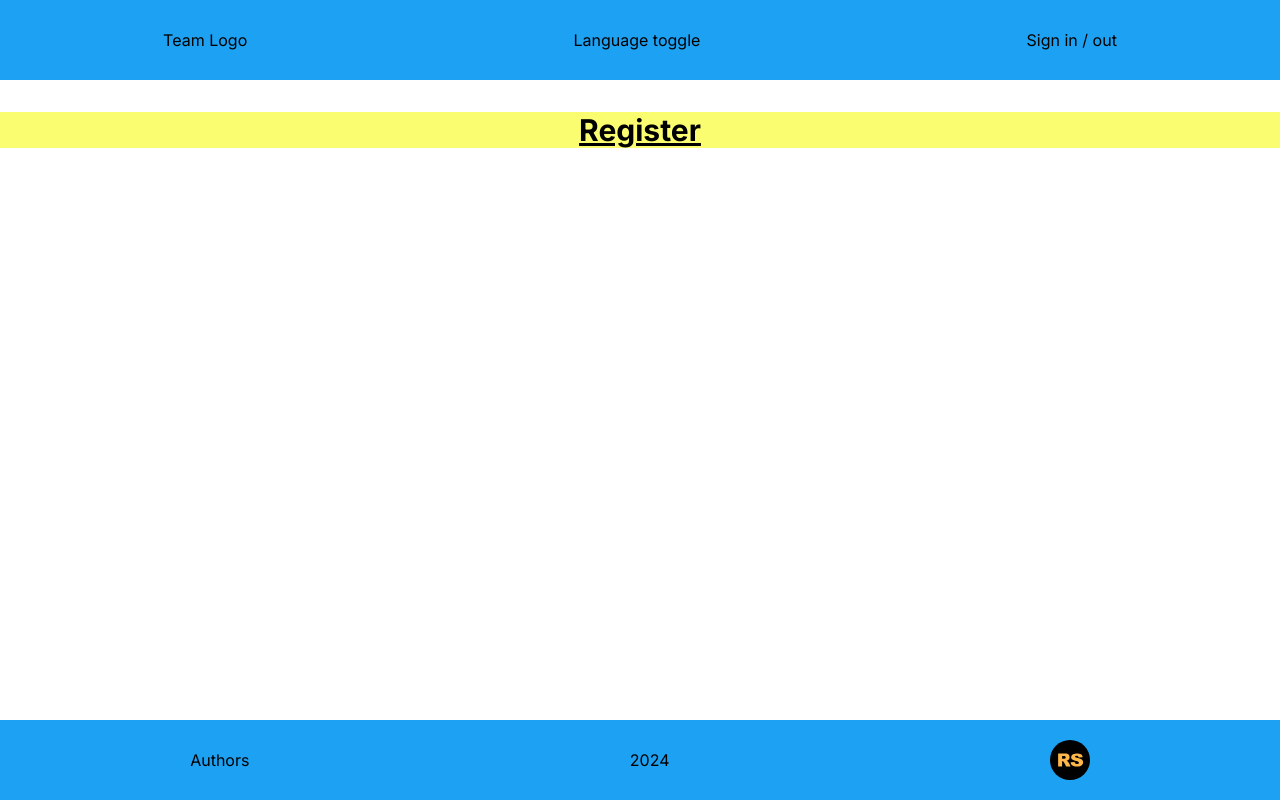
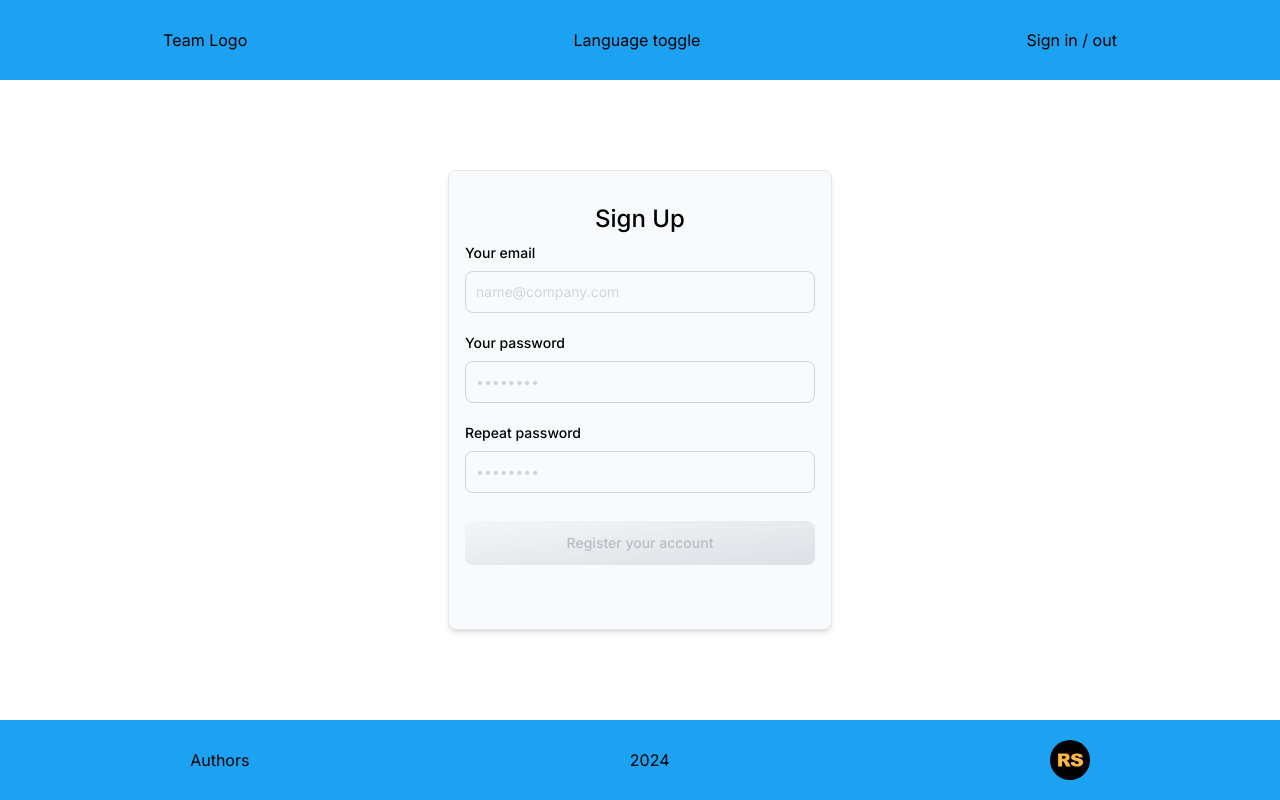
Before and after one commit to mamont79/graphiql-app, a Next.js app: page /register in a window 1280 px wide. Built offline with nearby package versions, Linux system fonts and the light colour scheme.

Commit message:
feat: add register form

```diff
--- a/app/register/page.tsx
+++ b/app/register/page.tsx
@@ -1,17 +1,12 @@
 import { Header } from '@/components/header/Header';
 import { Footer } from '@/components/footer/Footer';
+import RegisterForm from '@/components/auth/RegisterForm';
 
 export default function WelcomePage() {
   return (
     <div className="flex flex-col min-h-screen">
       <Header />
-
-      <div className="flex-grow">
-        <h1 className="text-3xl my-8 bg-[#fbfd70] font-bold underline text-center">
-          Register
-        </h1>
-      </div>
-
+      <RegisterForm />
       <Footer />
     </div>
   );
--- /dev/null
+++ b/components/auth/RegisterForm.tsx
@@ -0,0 +1,108 @@
+'use client';
+import { AuthType } from '@/types/authTypes';
+import { FormEvent, useState } from 'react';
+
+const RegisterForm = () => {
+  const [data, setData] = useState<AuthType>({
+    email: '',
+    password: '',
+  });
+
+  const handleSubmit = (e: FormEvent) => {
+    e.preventDefault();
+    console.log(data);
+  };
+
+  return (
+    <div className="flex-grow flex items-center justify-center">
+      <div className="w-full max-w-sm rounded-lg border border-gray-200 bg-background p-4 py-8 shadow-md">
+        <form action="" onSubmit={handleSubmit} className="group">
+          <h5 className="mb-2 text-center text-2xl font-medium text-text-900">Sign Up</h5>
+          <div className="mb-5">
+            <label
+              htmlFor="email"
+              className="mb-2 block text-sm font-medium text-text-900"
+            >
+              Your email
+            </label>
+            <input
+              type="email"
+              name="email"
+              id="email"
+              className="valid:[&:not(:placeholder-shown)]:border-primary [&:not(:placeholder-shown):not(:focus):invalid~span]:block invalid:[&:not(:placeholder-shown):not(:focus)]:border-red-400 block w-full rounded-lg border border-gray-300 bg-gray-50 p-2.5 text-sm text-gray-900 placeholder-gray-300 focus:border-blue-500 focus:ring-blue-500"
+              autoComplete="off"
+              required
+              pattern="[a-z0-9._+-]+@[a-z0-9.-]+\.[a-z]{2,}$"
+              placeholder="name@company.com"
+              onChange={(e) => {
+                setData({
+                  ...data,
+                  email: e.target.value,
+                });
+              }}
+            />
+            <span className="mt-1 hidden text-sm text-red-400">
+              Please enter a valid email address.{' '}
+            </span>
+          </div>
+          <div className="mb-5">
+            <label
+              htmlFor="password"
+              className="mb-2 block text-sm font-medium text-text-900"
+            >
+              Your password
+            </label>
+            <input
+              type="password"
+              name="password"
+              id="password"
+              placeholder="••••••••"
+              className="valid:[&:not(:placeholder-shown)]:border-primary [&:not(:placeholder-shown):not(:focus):invalid~span]:block invalid:[&:not(:placeholder-shown):not(:focus)]:border-red-400 block w-full rounded-lg border border-gray-300 bg-gray-50 p-2.5 text-sm text-gray-900 placeholder-gray-300 focus:border-blue-500 focus:outline-none focus:ring-blue-500 dark:border-gray-500 dark:bg-gray-600 dark:text-white dark:placeholder-gray-400"
+              pattern="^(?=.*[A-Za-z])(?=.*\d)(?=.*[\p{P}\p{S}]).{8,}$"
+              required
+              onChange={(e) => {
+                setData({
+                  ...data,
+                  password: e.target.value,
+                });
+              }}
+            />
+            <span className="mt-1 hidden text-sm text-red-400">
+              Password must be at least 8 characters, one letter, one digit, one special
+              character.{' '}
+            </span>
+          </div>
+          <div className="mb-5">
+            <label
+              htmlFor="password"
+              className="mb-2 block text-sm font-medium text-text-900"
+            >
+              Repeat password
+            </label>
+            <input
+              type="password"
+              name="password"
+              id="password"
+              placeholder="••••••••"
+              className="valid:[&:not(:placeholder-shown)]:border-primary [&:not(:placeholder-shown):not(:focus):invalid~span]:block invalid:[&:not(:placeholder-shown):not(:focus)]:border-red-400 block w-full rounded-lg border border-gray-300 bg-gray-50 p-2.5 text-sm text-gray-900 placeholder-gray-300 focus:border-blue-500 focus:outline-none focus:ring-blue-500 dark:border-gray-500 dark:bg-gray-600 dark:text-white dark:placeholder-gray-400"
+              pattern={data.password ? `^${data.password}$` : '.*'}
+              required
+            />
+            <span className="mt-1 hidden text-sm text-red-400">
+              Passwords do not match.{' '}
+            </span>
+          </div>
+
+          <button
+            type="submit"
+            className="mb-8 mt-2 w-full rounded-lg bg-primary px-5 py-3 text-center text-sm font-medium text-white hover:bg-accent focus:outline-none focus:ring-4 focus:ring-blue-300 disabled:cursor-not-allowed disabled:bg-gradient-to-br disabled:from-gray-100 disabled:to-gray-300 disabled:text-gray-400 group-invalid:pointer-events-none group-invalid:bg-gradient-to-br group-invalid:from-gray-100 group-invalid:to-gray-300 group-invalid:text-gray-400 group-invalid:opacity-70"
+          >
+            Register your account
+          </button>
+        </form>
+      </div>
+    </div>
+  );
+};
+
+export default RegisterForm;
```
